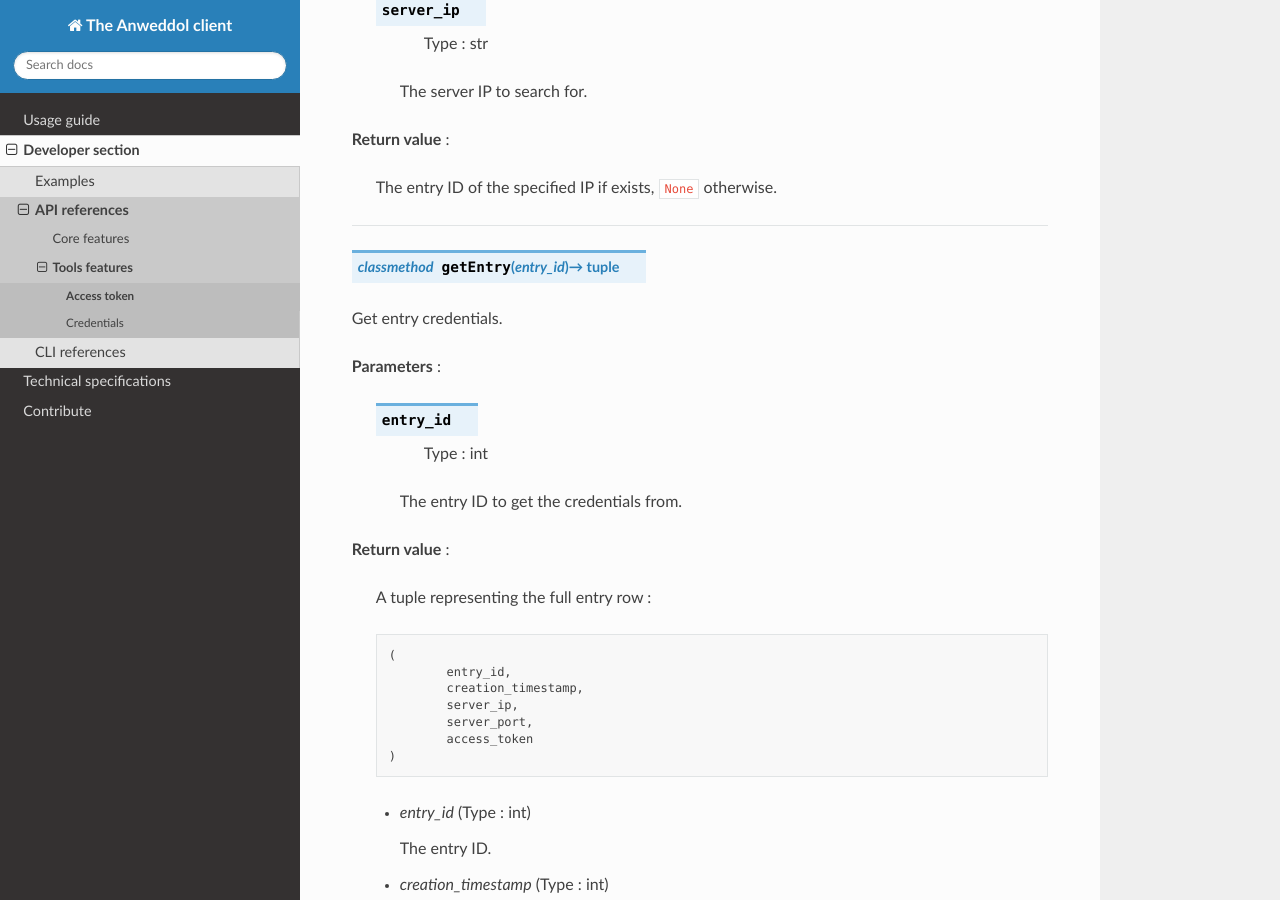
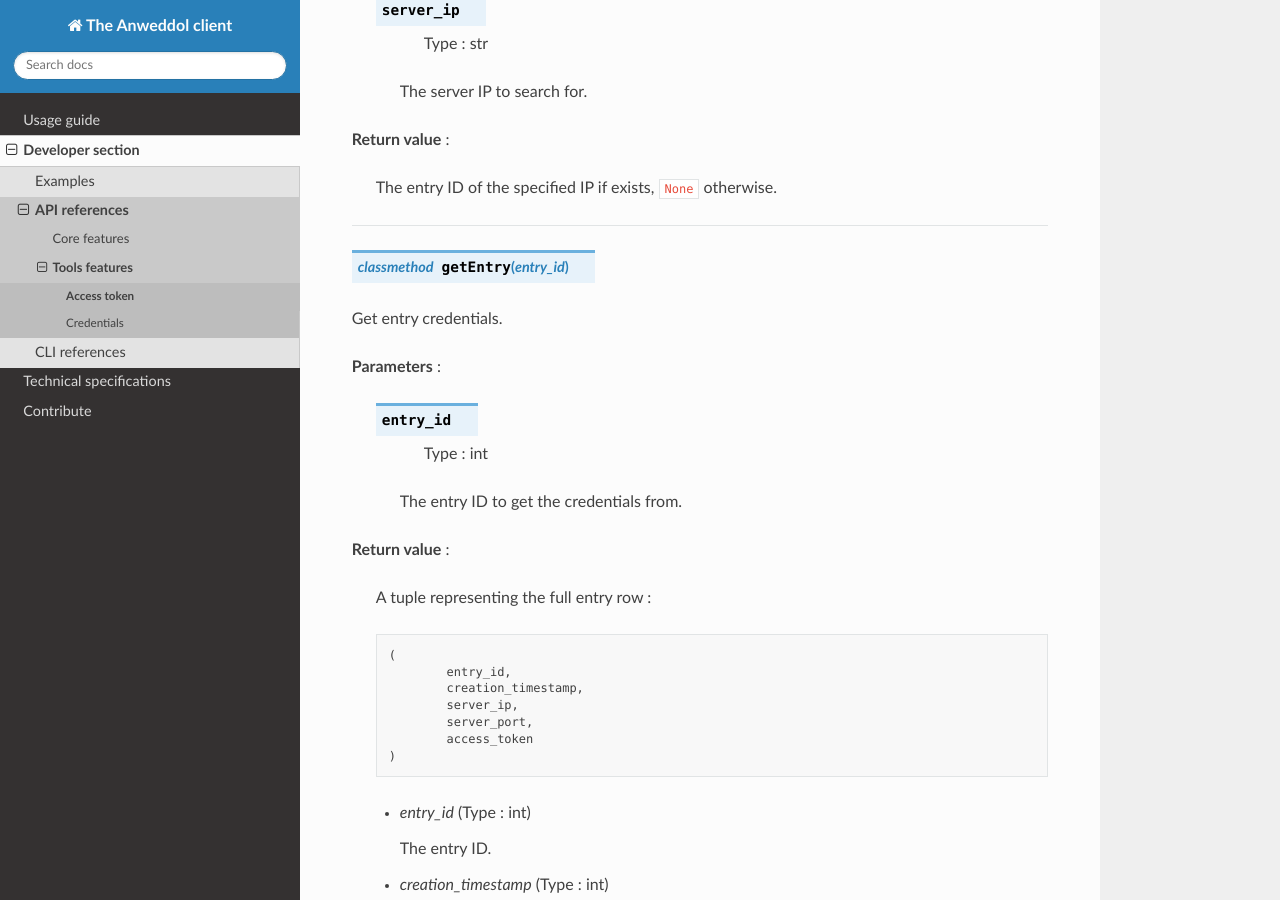
Before and after one commit to the-anweddol-project/Anweddol-client, a Sphinx documentation site: the page built from docs/source/developer_section/api_references/tools/accesstk.md, in a window 1280 px wide and 900 px high, scrolled down 1538 px. Built offline with Sphinx 7.4.7 and the Read the Docs theme 2.0.0, drawn with Linux system fonts in a browser that asks for light colours.

````diff
--- a/docs/source/developer_section/api_references/tools/accesstk.md
+++ b/docs/source/developer_section/api_references/tools/accesstk.md
@@ -74,7 +74,7 @@
 
 ---
 
-```{classmethod} getEntry(entry_id) -> tuple
+```{classmethod} getEntry(entry_id)
 ```
 
 Get entry credentials.
@@ -231,7 +231,7 @@
 
 ---
 
-```{classmethod} closeDatabase() -> None
+```{classmethod} closeDatabase()
 ```
 
 Close the database.
````
Also changed, not shown: docs/source/developer_section/api_references/core/client.md (+1 -1 lines), docs/source/developer_section/api_references/tools/credentials.md (+2 -2 lines).
